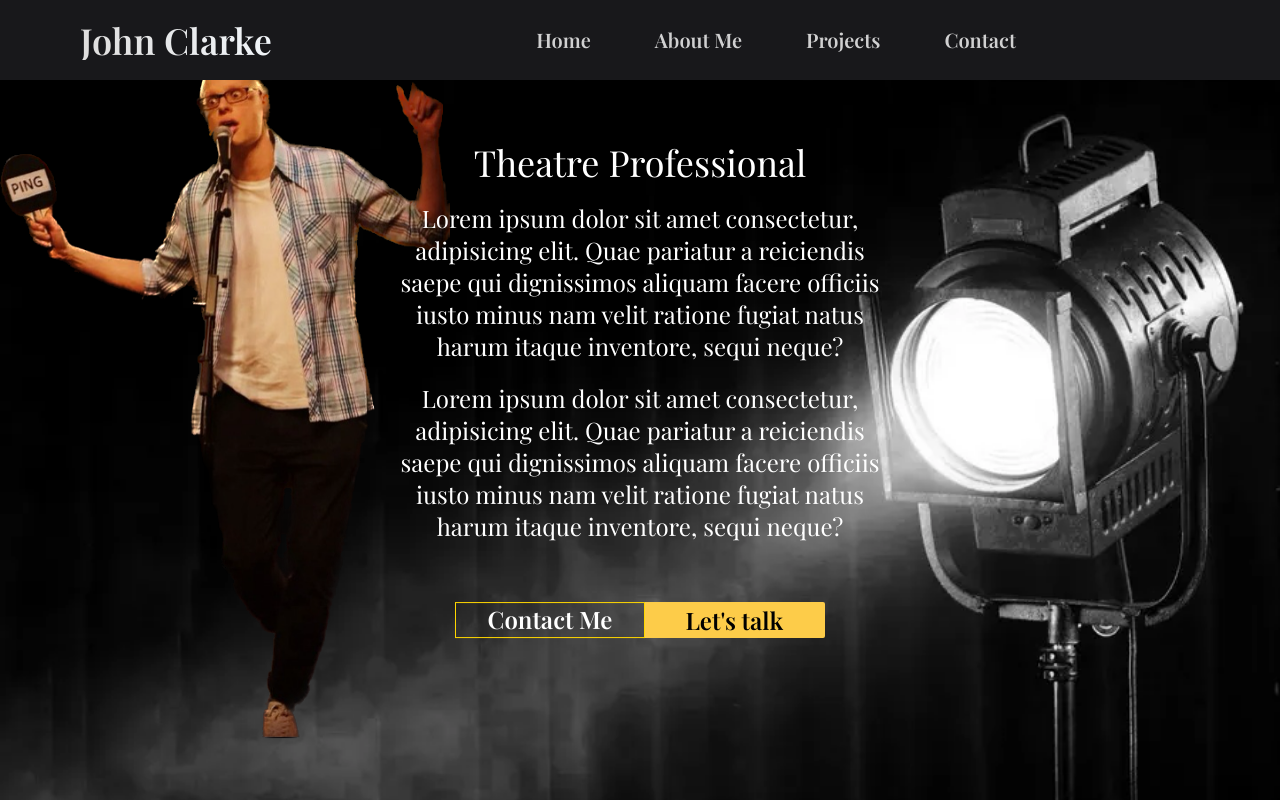
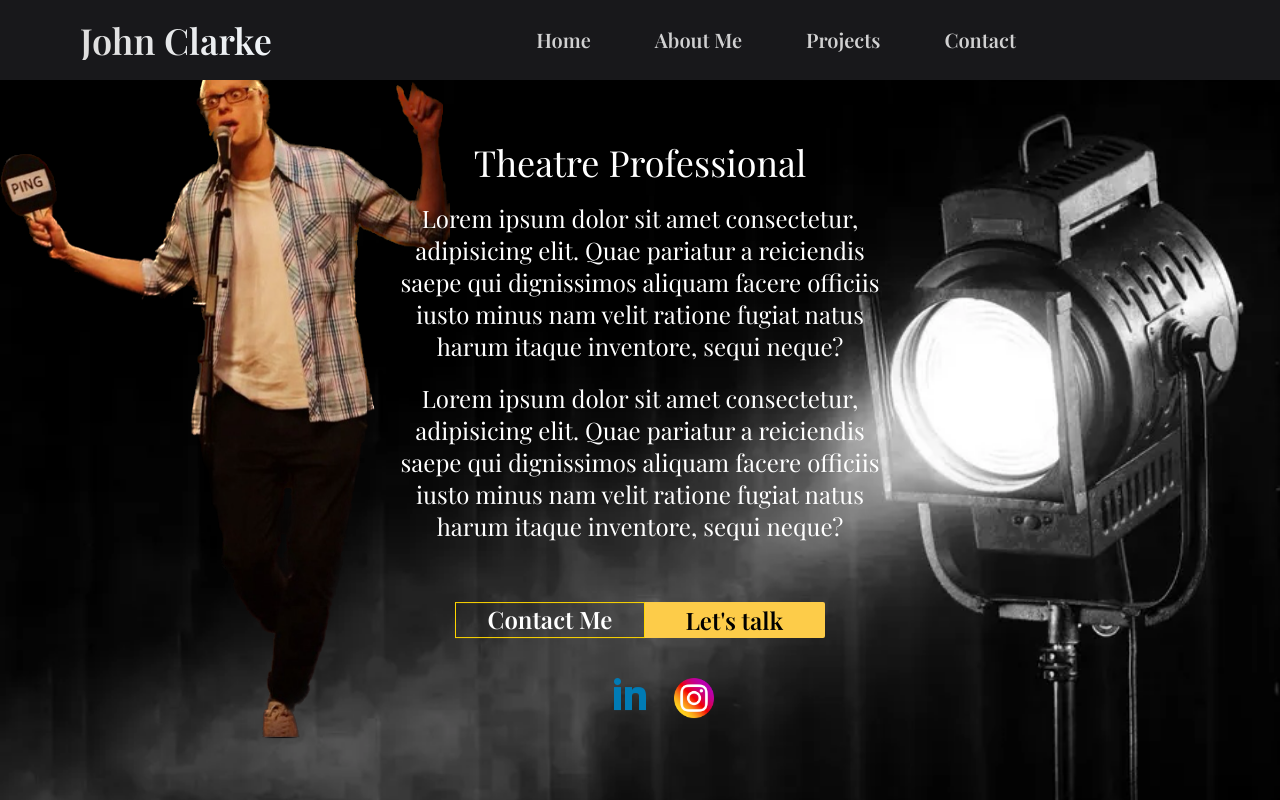
Before and after one commit to yan-fung/react-portfolio-JC, a React (Vite) app: page / in a window 1280 px wide. Built offline with nearby package versions, Linux system fonts and the light colour scheme.

Commit message:
Implemented social media icons

```diff
--- a/src/components/Home.jsx
+++ b/src/components/Home.jsx
@@ -3,6 +3,7 @@ import AnchorLink from "react-anchor-link-smooth-scroll";
 import { motion } from "framer-motion";
 import useMediaQuery from "../hooks/useMediaQuery";
 import profilePic from "../assets/jc-pic.png";
+import SocialMediaIcons from "./SocialMediaIcons";
 
 const Home = ({ setSelectedPage }) => {
   const isAboveMediumScreens = useMediaQuery("(min-width: 1060px)");
@@ -98,6 +99,20 @@ const Home = ({ setSelectedPage }) => {
                 visible: { opacity: 1, x: 0 },
               }}
             ></motion.div>
+            {/* Social Media */}
+            <motion.div
+              className='justify-center text-center'
+              initial='hidden'
+              whileInView='visible'
+              viewport={{ once: true, amount: 0.5 }}
+              transition={{ delay: 0.4, duration: 0.8 }}
+              variants={{
+                hidden: { opacity: 0, x: -50 },
+                visible: { opacity: 1, x: 0 },
+              }}
+            >
+              <SocialMediaIcons />
+            </motion.div>
           </div>
         </motion.div>
       </div>
--- /dev/null
+++ b/src/components/SocialMediaIcons.jsx
@@ -0,0 +1,27 @@
+import linkedinPic from "../assets/linkedin_icon.png";
+import InstagramPic from "../assets/instagram-icon.png";
+
+const SocialMediaIcons = () => {
+  return (
+    <div className='flex justify-center my-5 gap-7 md:pl-12'>
+      <a
+        className='hover:opacity-80 transition duration-500'
+        href='https://www.linkedin.com/in/john-clarke-john-klark-7782701b9/'
+        target='_blank'
+        rel='noreferrer'
+      >
+        <img alt='linkedin-link' src={linkedinPic} className='w-8 h-8' />
+      </a>
+      <a
+        className='hover:opacity-80 transition duration-500'
+        href='https://www.instagram.com/johnnkklarkk/'
+        target='_blank'
+        rel='noreferrer'
+      >
+        <img alt='instagram-link' src={InstagramPic} className='w-10 h-10' />
+      </a>
+    </div>
+  );
+};
+
+export default SocialMediaIcons;
```
